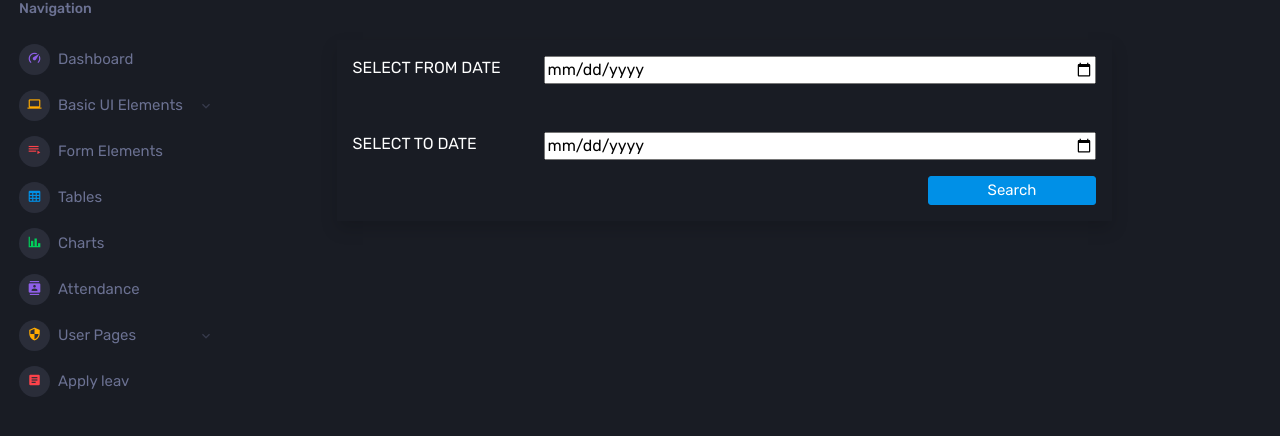
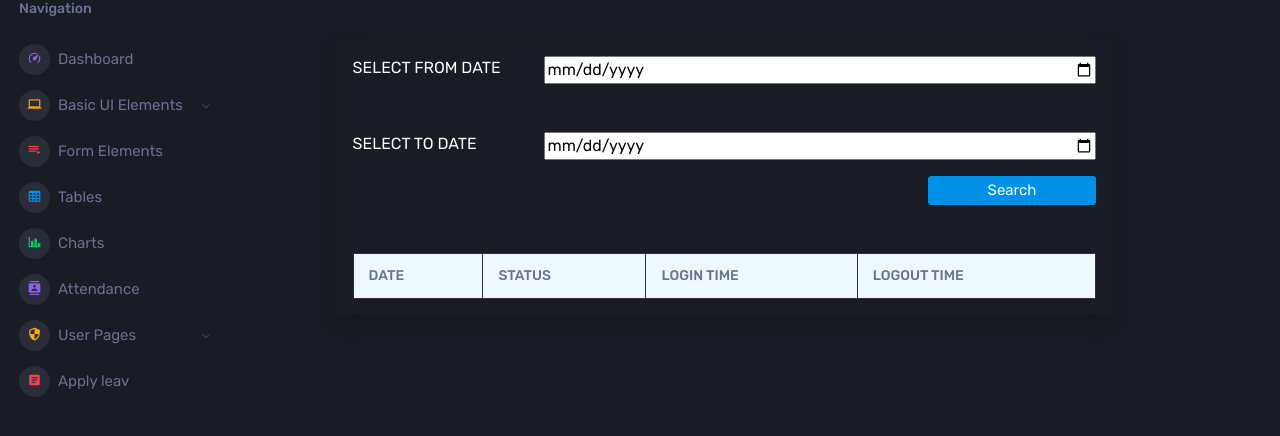
Before and after one commit to praveeshvnr/Developer, a Django app: page /drattendance/ in a window 1280 px wide. Shown: the part 147-583 px from the top of the page. Run offline with Django 3.2, Linux system fonts and the light colour scheme; lists and menus that the app fills with data are empty; some libraries are stand-ins or nearby versions.

Commit message:
front pages ok

```diff
--- a/templates/drattendance.html
+++ b/templates/drattendance.html
@@ -51,8 +51,33 @@
               </div>
 
             </div>
-          <div id="hiddendiv" style="background-color: aliceblue;">
-        </div>
+            <div class="row">
+            <div class="col-md-12 mt-5">
+            <div id="hiddendiv" style="background-color: aliceblue; color: #000;">
+              <table class="table table-bordered">
+                <thead>
+                  <tr>
+                    <th>DATE</th>
+                    <th>STATUS</th>
+                    <th>LOGIN TIME</th>
+                    <th>LOGOUT TIME</th>
+                  </tr>
+                </thead>
+                <tbody>
+                 {% for ra in names %}
+                 {% if forloop.first %} {% endif %}
+                  <tr>
+                    <td>{{ ra.date}}</td>
+                    <td>{{ ra.status }}</td>
+                    <td>{{ ra.login}}</td>
+                    <td>{{ ra.logout }}</td>
+                  </tr>
+                {% endfor %}
+                </tbody>
+              </table>
+            </div>
+          </div>
+            </div>
         </div>
       </div>
     </div>
--- a/templates/leaverequiest.html
+++ b/templates/leaverequiest.html
@@ -13,8 +13,8 @@
   <script src="https://maxcdn.bootstrapcdn.com/bootstrap/4.5.2/js/bootstrap.min.js"></script>
 </head>
 <body>
-    <div class="row ml-20" >
-        <div class="col-md-4 w-100" style="margin-top: 10%; border: white solid 1px;">
+    <div class="row" >
+        <div class="col-md-12 w-50 ml-10" style="margin-top: 10%; margin-left: 5%; border: white solid 1px;">
             <div style="border: white;"><label id="myprofile" style="color: white;">REQUESTED LEAVE</label>
                 <div id="hiddendiv">
                 {% for leavereq in names %}
```
